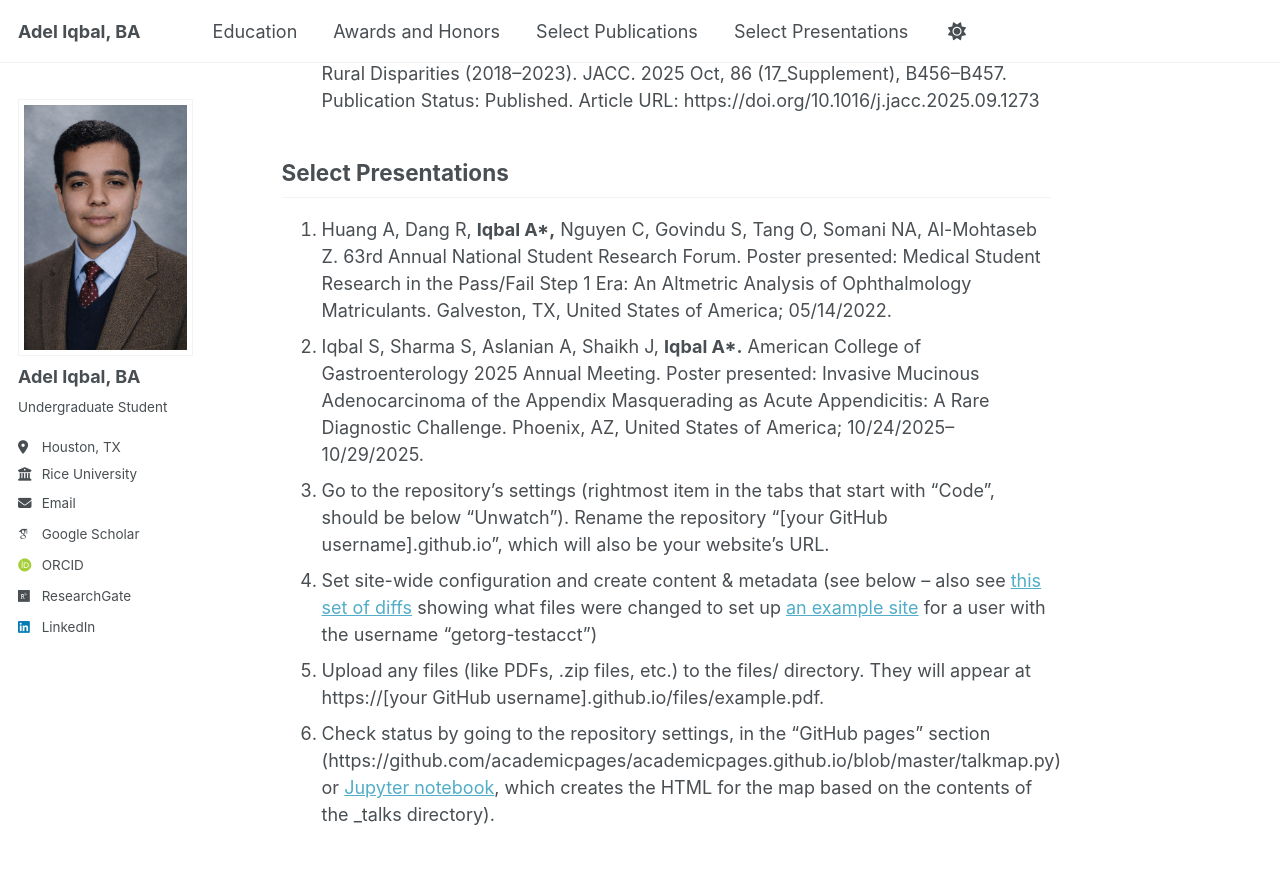
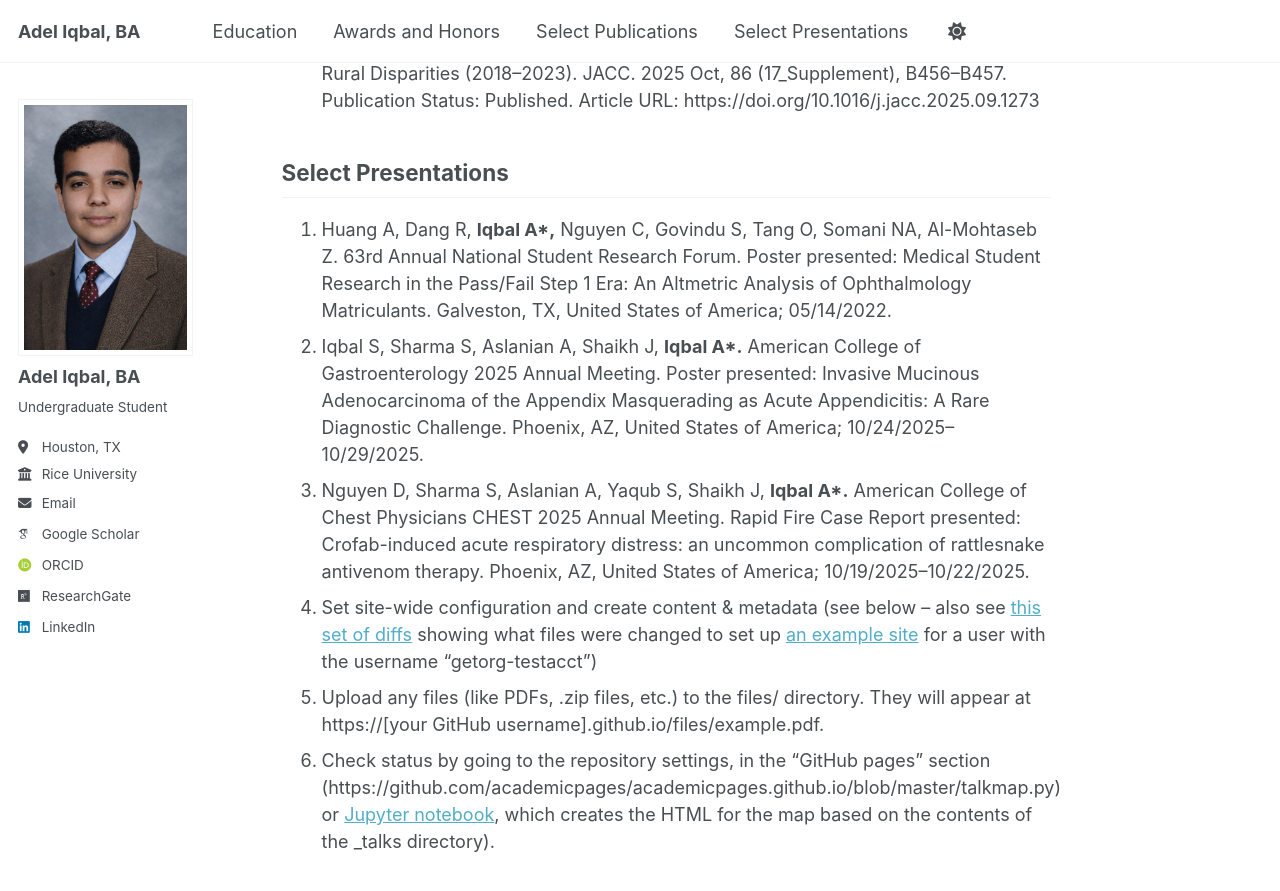
Before and after one commit to adel-iqbal/aiqbal, a Jekyll site: the page built from _pages/about.md, in a window 1280 px wide and 900 px high, scrolled down 1205 px. Shown: the top 891 px of the window. Built offline with Jekyll 4.4.1, drawn with Linux system fonts in a browser that asks for light colours; some web fonts are replaced; a script bundle is joined from its source files by our own code; library files that are not in the unit come from our copies.

Commit message:
Update about.md

```diff
--- a/_pages/about.md
+++ b/_pages/about.md
@@ -44,7 +44,7 @@
 ------
 1. Huang A, Dang R, **Iqbal A\*,** Nguyen C, Govindu S, Tang O, Somani NA, Al-Mohtaseb Z. 63rd Annual National Student Research Forum. Poster presented: Medical Student Research in the Pass/Fail Step 1 Era: An Altmetric Analysis of Ophthalmology Matriculants. Galveston, TX, United States of America; 05/14/2022.
 1. Iqbal S, Sharma S, Aslanian A, Shaikh J, **Iqbal A\*.** American College of Gastroenterology 2025 Annual Meeting. Poster presented: Invasive Mucinous Adenocarcinoma of the Appendix Masquerading as Acute Appendicitis: A Rare Diagnostic Challenge. Phoenix, AZ, United States of America; 10/24/2025–10/29/2025.
-1. Go to the repository's settings (rightmost item in the tabs that start with "Code", should be below "Unwatch"). Rename the repository "[your GitHub username].github.io", which will also be your website's URL.
+1. Nguyen D, Sharma S, Aslanian A, Yaqub S, Shaikh J, **Iqbal A\*.** American College of Chest Physicians CHEST 2025 Annual Meeting. Rapid Fire Case Report presented: Crofab-induced acute respiratory distress: an uncommon complication of rattlesnake antivenom therapy. Phoenix, AZ, United States of America; 10/19/2025–10/22/2025.
 1. Set site-wide configuration and create content & metadata (see below -- also see [this set of diffs](https://archive.is/3TPas) showing what files were changed to set up [an example site](https://getorg-testacct.github.io) for a user with the username "getorg-testacct")
 1. Upload any files (like PDFs, .zip files, etc.) to the files/ directory. They will appear at https://[your GitHub username].github.io/files/example.pdf.
 1. Check status by going to the repository settings, in the "GitHub pages" section
```
